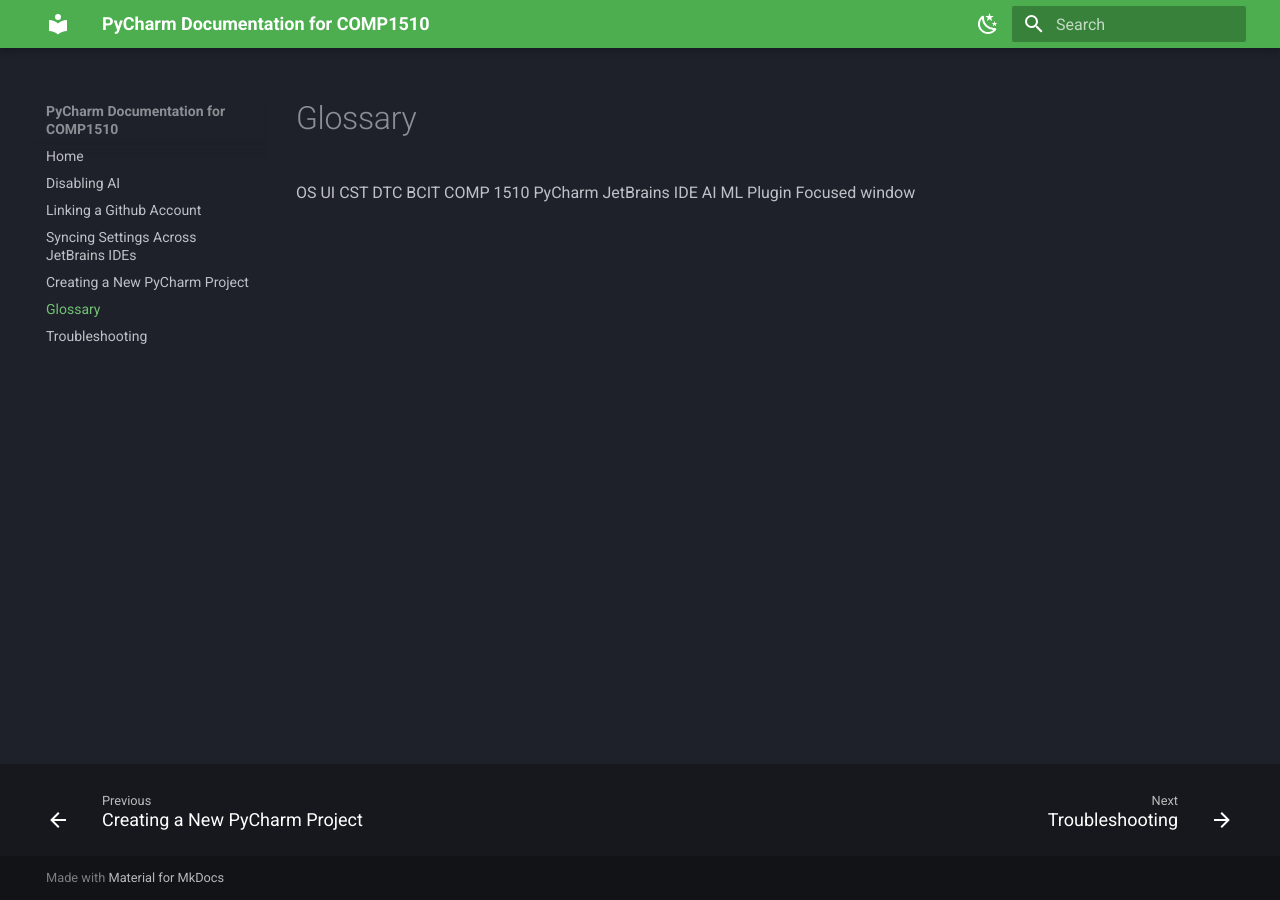
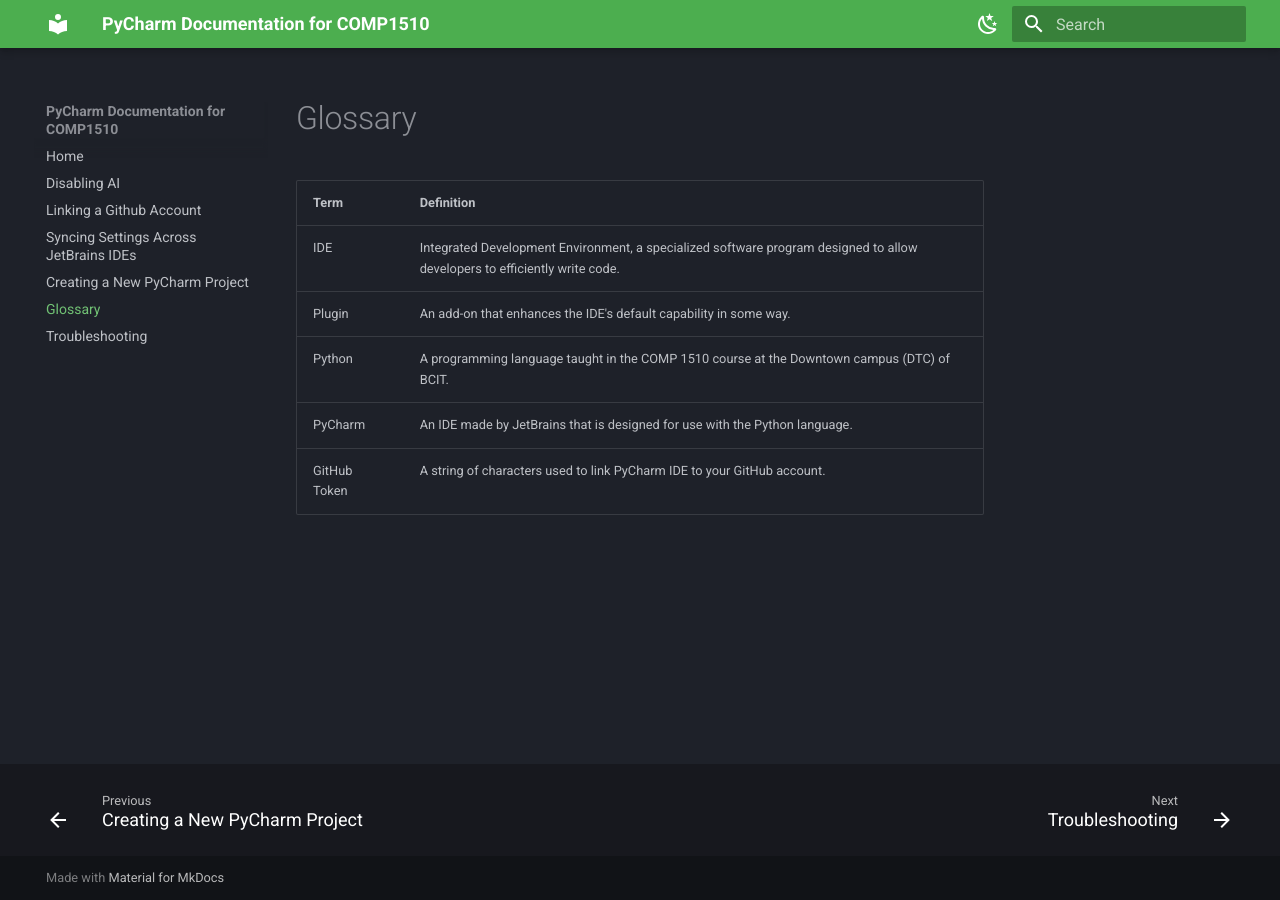
Before and after one commit to farahalterman/mkdocsDemo, an MkDocs documentation site: the page built from docs/glossary.md, in a window 1280 px wide. Built offline with MkDocs 1.6.1 and Material for MkDocs 9.7.7, drawn with Linux system fonts in a browser that asks for light colours.

Commit message:
Finish glossary.md

```diff
--- a/docs/glossary.md
+++ b/docs/glossary.md
@@ -1,13 +1,7 @@
-OS
-UI
-CST
-DTC
-BCIT
-COMP 1510
-PyCharm
-JetBrains
-IDE
-AI
-ML
-Plugin
-Focused window
+| Term         | Definition                                                                                                                 |
+|--------------|----------------------------------------------------------------------------------------------------------------------------|
+| IDE          | Integrated Development Environment, a specialized software program designed to allow developers to efficiently write code. |
+| Plugin       | An add-on that enhances the IDE's default capability in some way.                                                          |
+| Python       | A programming language taught in the COMP 1510 course at the Downtown campus (DTC) of BCIT.                                |
+| PyCharm      | An IDE made by JetBrains that is designed for use with the Python language.                                                |
+| GitHub Token | A string of characters used to link PyCharm IDE to your GitHub account.                                                    |
```
